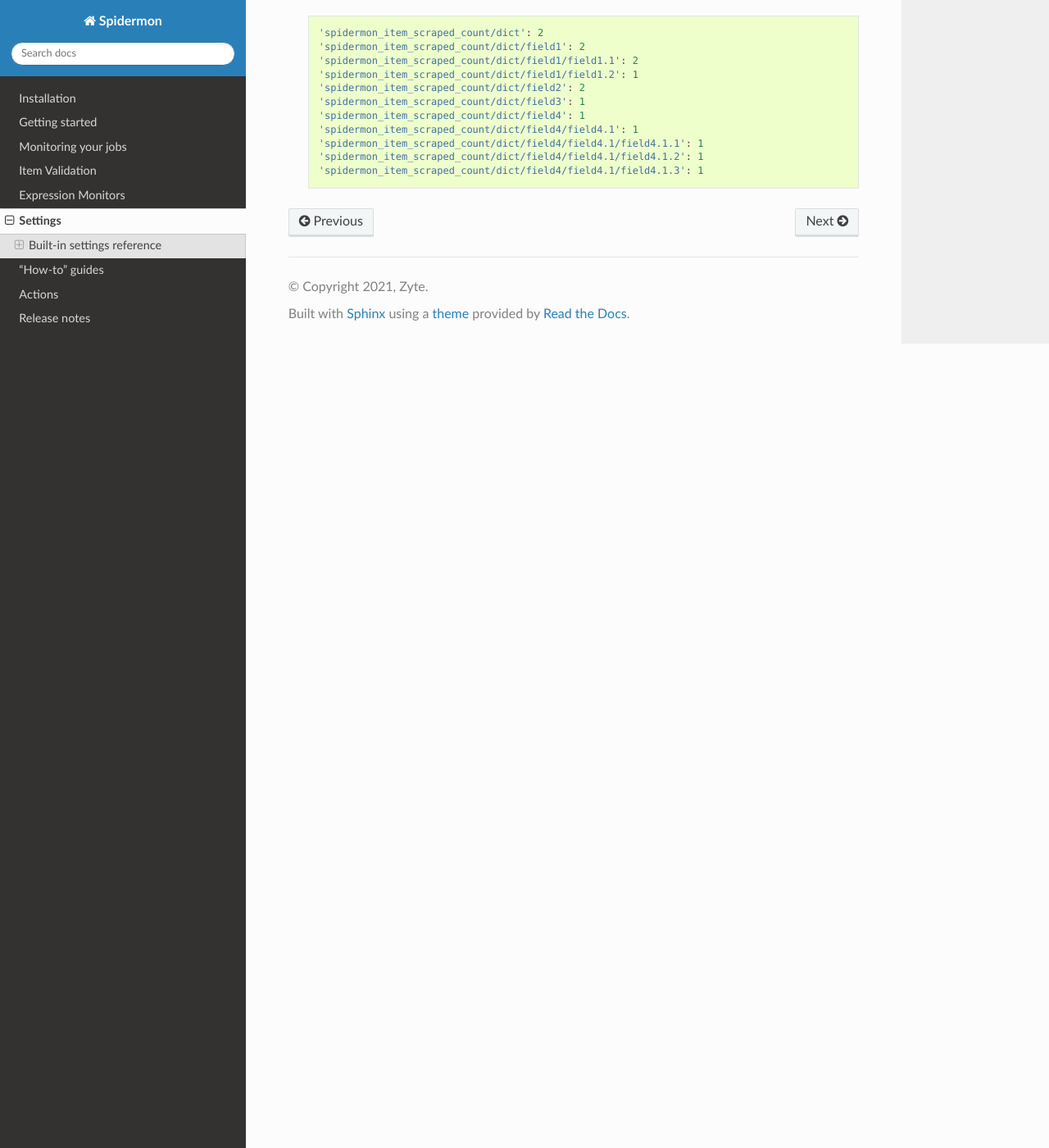
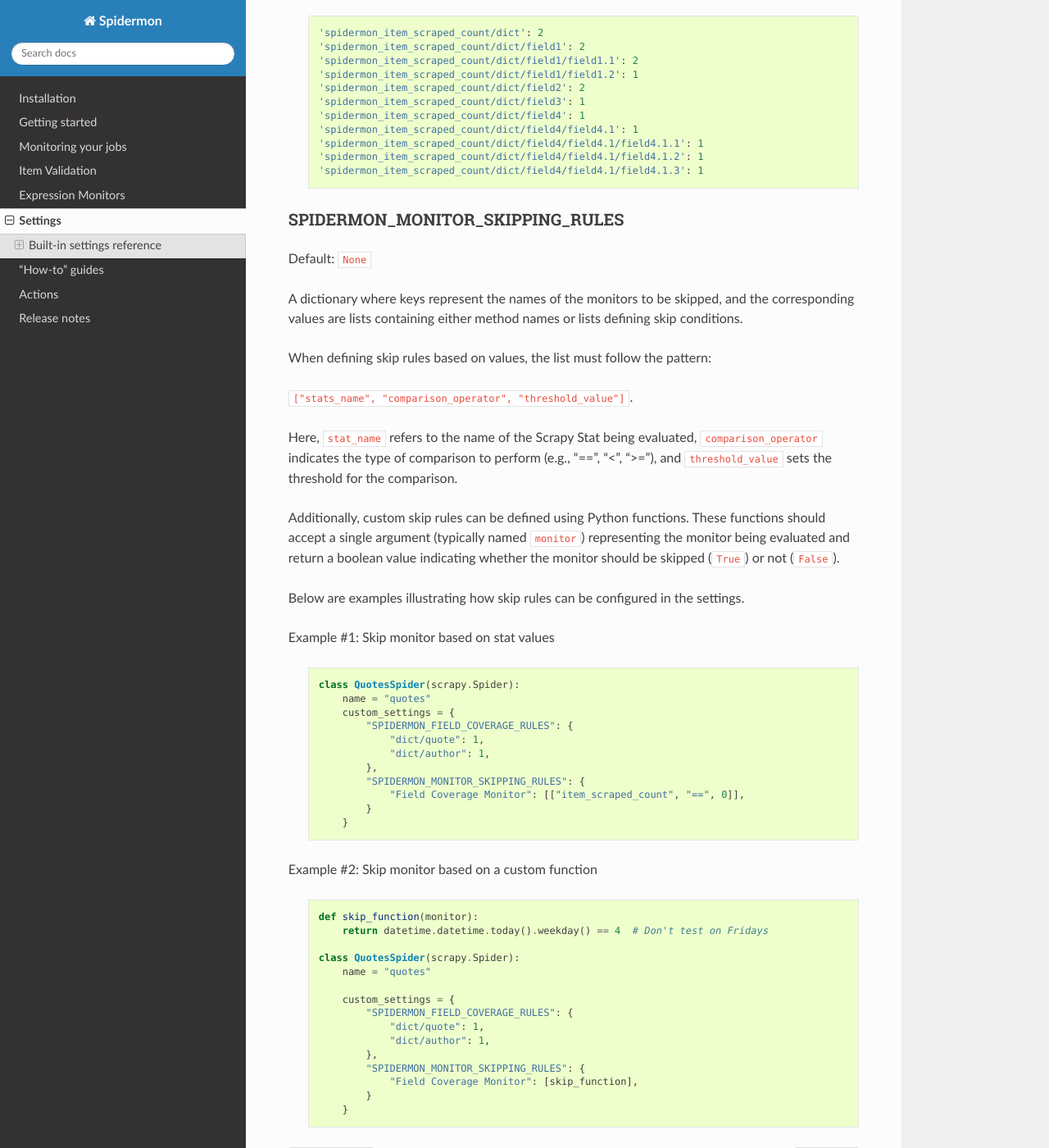
Before and after one commit to scrapinghub/spidermon, a Sphinx documentation site: the page built from docs/source/settings.rst, in a window 1280 px wide and 1400 px high, scrolled down 6675 px. Shown: the whole window at 82% size. Built offline with Sphinx 7.4.7 and the Read the Docs theme 2.0.0, drawn with Linux system fonts in a browser that asks for light colours.

Commit message:
Move SPIDERMON_MONITOR_SKIPPING_RULES docs to settings page and improve it

```diff
--- a/docs/source/settings.rst
+++ b/docs/source/settings.rst
@@ -354,3 +354,55 @@ Considering the spider returns the following items:
       'spidermon_item_scraped_count/dict/field4/field4.1/field4.1.1': 1
       'spidermon_item_scraped_count/dict/field4/field4.1/field4.1.2': 1
       'spidermon_item_scraped_count/dict/field4/field4.1/field4.1.3': 1
+
+SPIDERMON_MONITOR_SKIPPING_RULES
+--------------------------------
+Default: ``None``
+
+A dictionary where keys represent the names of the monitors to be skipped, and the corresponding values are lists containing either method names or lists defining skip conditions.
+
+When defining skip rules based on values, the list must follow the pattern:
+
+``["stats_name", "comparison_operator", "threshold_value"]``.
+
+Here, ``stat_name`` refers to the name of the Scrapy Stat being evaluated, ``comparison_operator`` indicates the type of comparison to perform (e.g., "==", "<", ">="), and ``threshold_value`` sets the threshold for the comparison.
+
+Additionally, custom skip rules can be defined using Python functions. These functions should accept a single argument (typically named ``monitor``) representing the monitor being evaluated and return a boolean value indicating whether the monitor should be skipped (``True``) or not (``False``).
+
+Below are examples illustrating how skip rules can be configured in the settings.
+
+Example #1: Skip monitor based on stat values
+
+   .. code-block:: python
+
+       class QuotesSpider(scrapy.Spider):
+           name = "quotes"
+           custom_settings = {
+               "SPIDERMON_FIELD_COVERAGE_RULES": {
+                   "dict/quote": 1,
+                   "dict/author": 1,
+               },
+               "SPIDERMON_MONITOR_SKIPPING_RULES": {
+                   "Field Coverage Monitor": [["item_scraped_count", "==", 0]],
+               }
+           }
+
+Example #2: Skip monitor based on a custom function
+
+   .. code-block:: python
+
+       def skip_function(monitor):
+           return datetime.datetime.today().weekday() == 4  # Don't test on Fridays
+
+       class QuotesSpider(scrapy.Spider):
+           name = "quotes"
+
+           custom_settings = {
+               "SPIDERMON_FIELD_COVERAGE_RULES": {
+                   "dict/quote": 1,
+                   "dict/author": 1,
+               },
+               "SPIDERMON_MONITOR_SKIPPING_RULES": {
+                   "Field Coverage Monitor": [skip_function],
+               }
+           }
```
Also changed, not shown: 1 other file.
